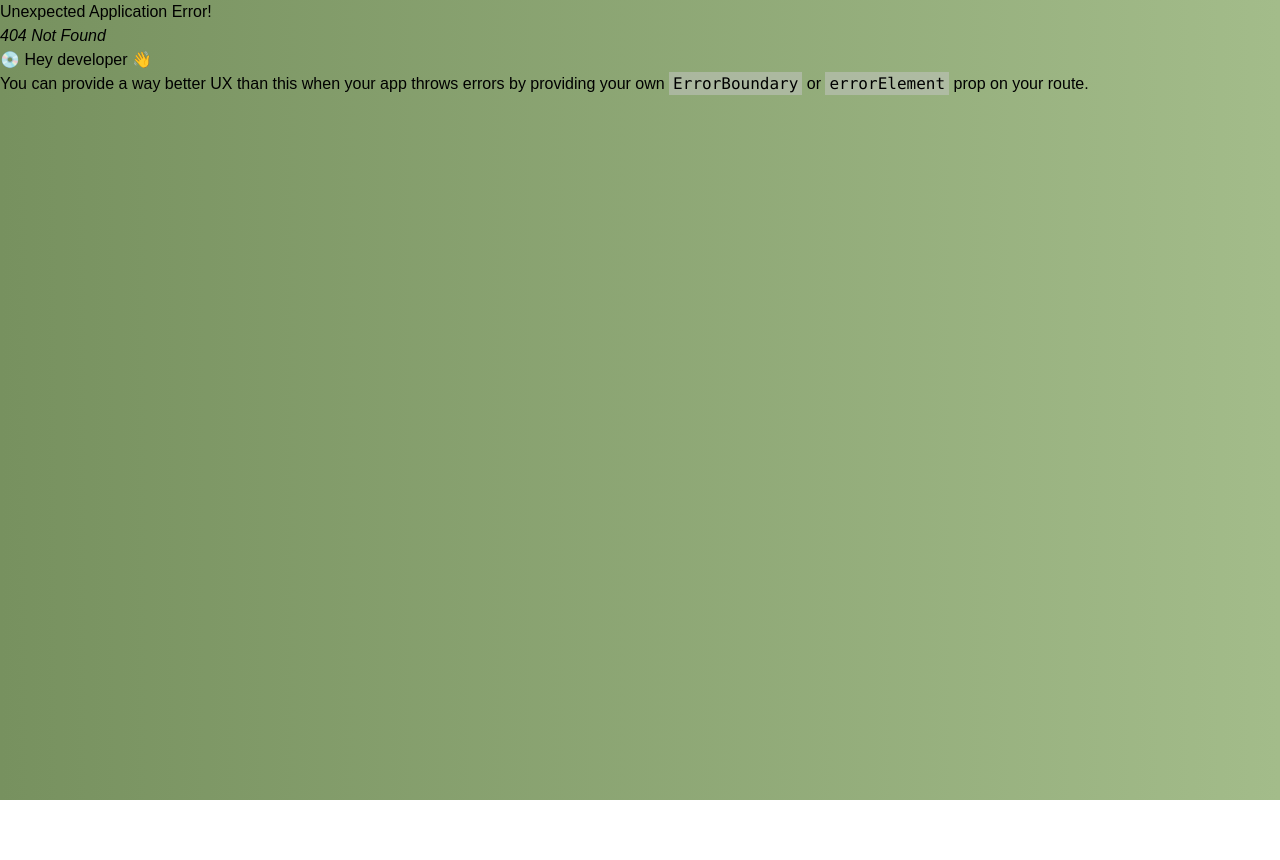
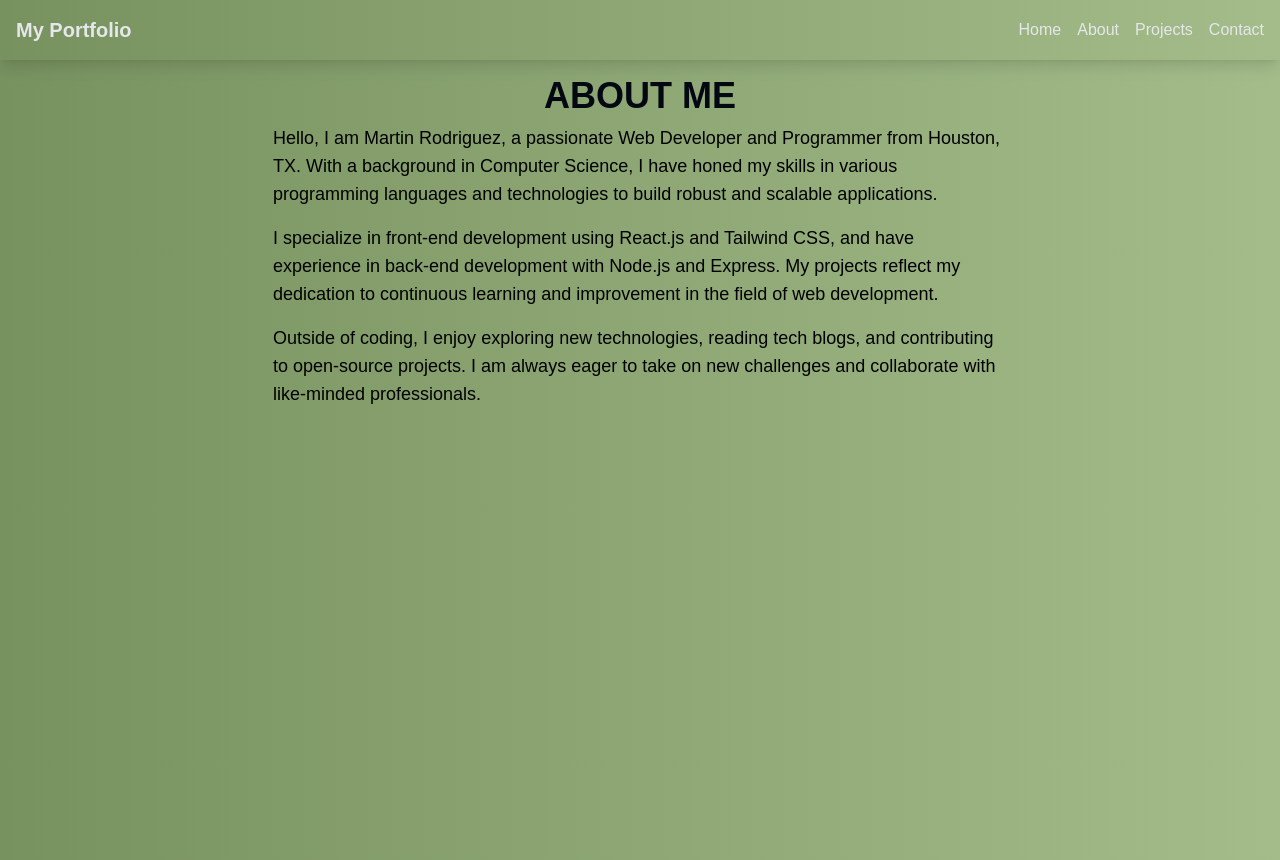
Before and after one commit to mprojr/reactjs-tailwind-portfolio, a React (Vite) app: page /about in a window 1280 px wide. Before the commit this address had no page. Before the commit the page ends 800 px from the top, so only its background shows below. Built offline with nearby package versions, Linux system fonts and the light colour scheme; a web font is replaced by a local one.

Commit message:
Updated Page Processing

```diff
--- a/src/App.jsx
+++ b/src/App.jsx
@@ -1,28 +1,14 @@
 import React from 'react';
-import { Outlet, useLocation } from 'react-router-dom';
+import { Outlet } from 'react-router-dom';
 import './App.css';
 import Topbar from './components/Topbar';
-import Aboutme from './components/Aboutme';
-import MidSkipper from './components/MidSkipper';
-import Projects from './components/Projects';
 
 function App() {
-  const location = useLocation();
-  const isProjectPage = location.pathname.startsWith('/project');
-
   return (
     <div>
       <Topbar />
       <main>
-        {isProjectPage ? (
-          <Outlet />
-        ) : (
-          <>
-            <Aboutme />
-            <MidSkipper />
-            <Projects />
-          </>
-        )}
+        <Outlet />
       </main>
     </div>
   );
--- a/src/components/Aboutme.jsx
+++ b/src/components/Aboutme.jsx
@@ -32,7 +32,7 @@ export default function Aboutme() {
           </a>
 
           <div className='py-8 grid grid-cols-12 gap-4'>
-            <span className='group border-2 border-d bg-gradient-to-t from-[#a3bc8a] to-[#77915f] opacity-85 min-h-[100px] p-4 rounded-md shadow sm:col-span-7 col-span-12'>
+            <span className='group border-2 border-d bg-gradient-to-t from-[#a3bc8a] to-[#77915f] opacity-85 min-h-[100px] p-4 rounded-xl shadow sm:col-span-7 col-span-12'>
               <p className='text-md text-black text-center font-extrabold'>Hi, I am <span className=' text-gray-200'>Martin Rodriguez,</span> a passionate <span className=' text-gray-20'>Web Developer and Programmer</span> from <span className=' text-gray-200'>Houston, TX.</span> With a background in <span className=' text-gray-200'>Computer Science,</span> I have honed my skills in various <span className=' text-gray-200 text'>programming languages</span> and technologies to build <span className='text-gray-200 group-hover:text-gray-700 transition duration-300'>robust and scalable </span>applications.</p>
             </span>
             <span className='flex flex-center justify-center border-2 border-solid bg-gradient-to-t from-[#a3bc8a] to-[#77915f] min-h-[100px] rounded-xl bg-black shadow sm:col-span-5 col-span-12 p-4'>
--- a/src/components/Projects.jsx
+++ b/src/components/Projects.jsx
@@ -10,13 +10,14 @@ export default function Projects() {
 
   return (
     <div className='group1 h-[80vh] p-6 m-4'>
+      <h1 className='flex justify-center py-2 text-gray-950 font-bold lg:text-4xl md:text-3xl sm:text-2xl text-2xl'> Personal Projects</h1>
       <div className='h-[300px] w-full grid py-6 gap-6 md:grid-cols-4 sm:grid-cols-3 grid-cols-2'>
         {projects.map(project => (
           <div key={project.id} className='relative border border-spacing-1 h-[200px] transparent rounded-md overflow-hidden'>
             <Link to={project.detailsPage} className='fill-transparent w-full h-full group2'>
               <img src={project.image} alt={project.title} className='sm:blur-xs group1-hover:blur-0 duration-100 w-full h-full object-cover rounded-md' />
               <div
-                className='absolute bottom-2 right-2 opacity-0 group2-hover:opacity-100 duration-200 cursor-default'
+                className='absolute bottom-2 right-2 sm:opacity-0 group2-hover:opacity-100 duration-200 cursor-default'
                 onClick={() => handleGitHubClick(`https://github.com/mprojr/${project.githubLink}`)}
               >
                   <i className="fa-brands fa-github text-3xl text-black"></i>
--- a/src/layout/MainLayout.jsx
+++ b/src/layout/MainLayout.jsx
@@ -1,13 +1,18 @@
 import React from 'react'
-import App from '../App'
 
-function MainLayout({children}) {
+function MainLayout({ children }) {
   return (
-    <div>
-      <App></App>
-      <div>{children}</div>
+    <div className='text-black'>
+      <div className='max-w-[750px] m-auto w-full h-screen text-center flex flex-col'>
+        <main className="flex-grow container mx-auto p-2">
+          {children}
+        </main>
+      </div>
+{/*       <footer className="bg-gray-800 text-white p-4 text-center">
+        <p>&copy; 2024 Martin Rodriguez. All rights reserved.</p>
+      </footer> */}
     </div>
-  )
+  );
 }
 
 export default MainLayout
--- a/src/main.jsx
+++ b/src/main.jsx
@@ -5,6 +5,11 @@ import Proj1 from './pages/Proj1.jsx';
 import Proj2 from './pages/Proj2.jsx';
 import Proj3 from './pages/Proj3.jsx';
 import Proj4 from './pages/Proj4.jsx';
+import AboutPage from './pages/AboutPage.jsx';
+import Aboutme from './components/Aboutme.jsx';
+import MidSkipper from './components/MidSkipper.jsx'
+import Projects from './components/Projects.jsx';
+
 import {
   createBrowserRouter,
   RouterProvider,
@@ -16,6 +21,19 @@ const router = createBrowserRouter([
     path: '/',
     element: <App />,
     children: [
+      {
+        path: '/',
+        element:
+        <>
+        <Aboutme/>
+        <MidSkipper />
+        <Projects />
+        </>,
+      },
+      {
+        path: 'about',
+        element: <AboutPage />,
+      },
       {
         path: 'project1',
         element: <Proj1 />,
--- /dev/null
+++ b/src/pages/AboutPage.jsx
@@ -0,0 +1,23 @@
+import React from 'react'
+import MainLayout from '../layout/MainLayout'
+
+function AboutPage() {
+  return (
+    <MainLayout>
+      <h1 className='uppercase py-2 text-gray-950 font-bold lg:text-4xl md:text-3xl sm:text-2xl text-2xl'>About Me</h1>
+      <div className='text-left'>
+        <p className='text-lg mb-4'>
+          Hello, I am Martin Rodriguez, a passionate Web Developer and Programmer from Houston, TX. With a background in Computer Science, I have honed my skills in various programming languages and technologies to build robust and scalable applications.
+        </p>
+        <p className='text-lg mb-4'>
+          I specialize in front-end development using React.js and Tailwind CSS, and have experience in back-end development with Node.js and Express. My projects reflect my dedication to continuous learning and improvement in the field of web development.
+        </p>
+        <p className='text-lg mb-4'>
+          Outside of coding, I enjoy exploring new technologies, reading tech blogs, and contributing to open-source projects. I am always eager to take on new challenges and collaborate with like-minded professionals.
+        </p>
+      </div>
+    </MainLayout>
+  )
+}
+
+export default AboutPage
```
